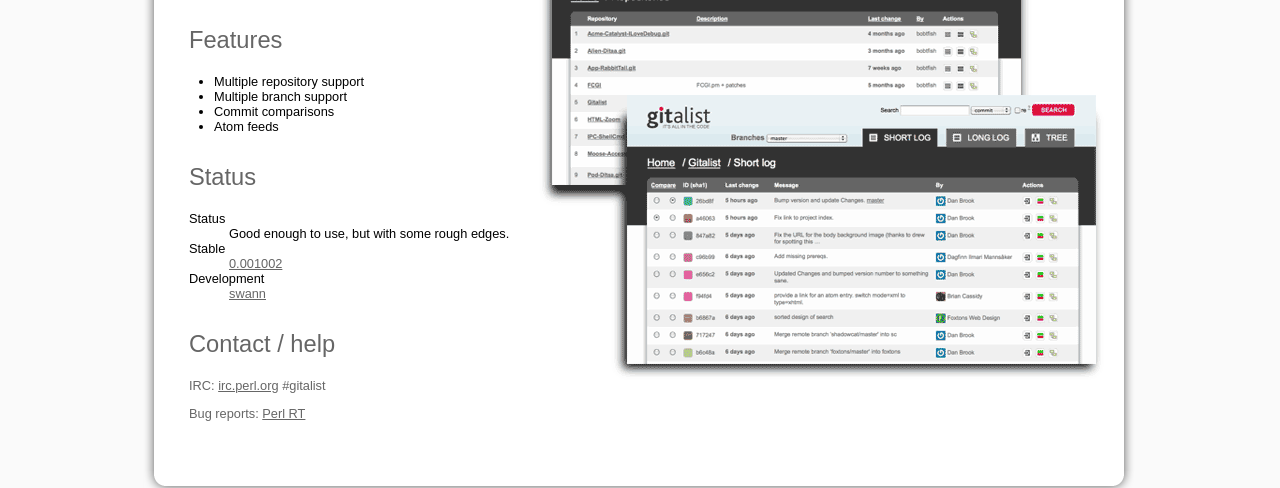
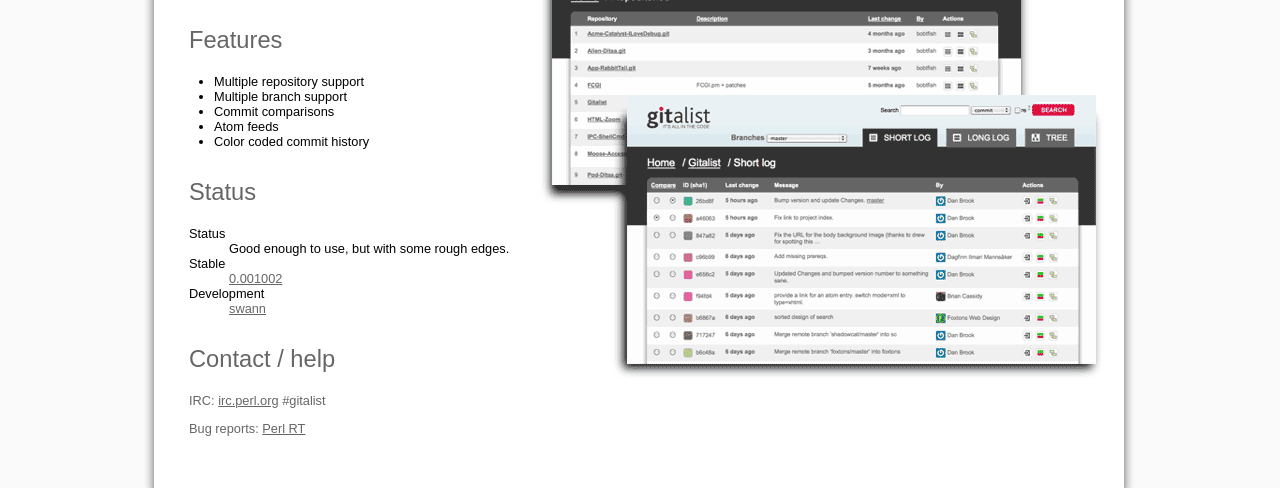
Before and after one commit to broquaint/gitalist-website, a plain HTML site: page index.html in a window 1280 px wide. Shown: the part 308-796 px from the top of the page. Drawn offline with Linux system fonts and the light colour scheme.

Commit message:
Extra 'color coded' feature added to list

```diff
--- a/index.html
+++ b/index.html
@@ -61,6 +61,8 @@
                         </li>
                         <li>Atom feeds
                         </li>
+                        <li>Color coded commit history
+                        </li>
                     </ul>
                     <h2>
                         Status
```
